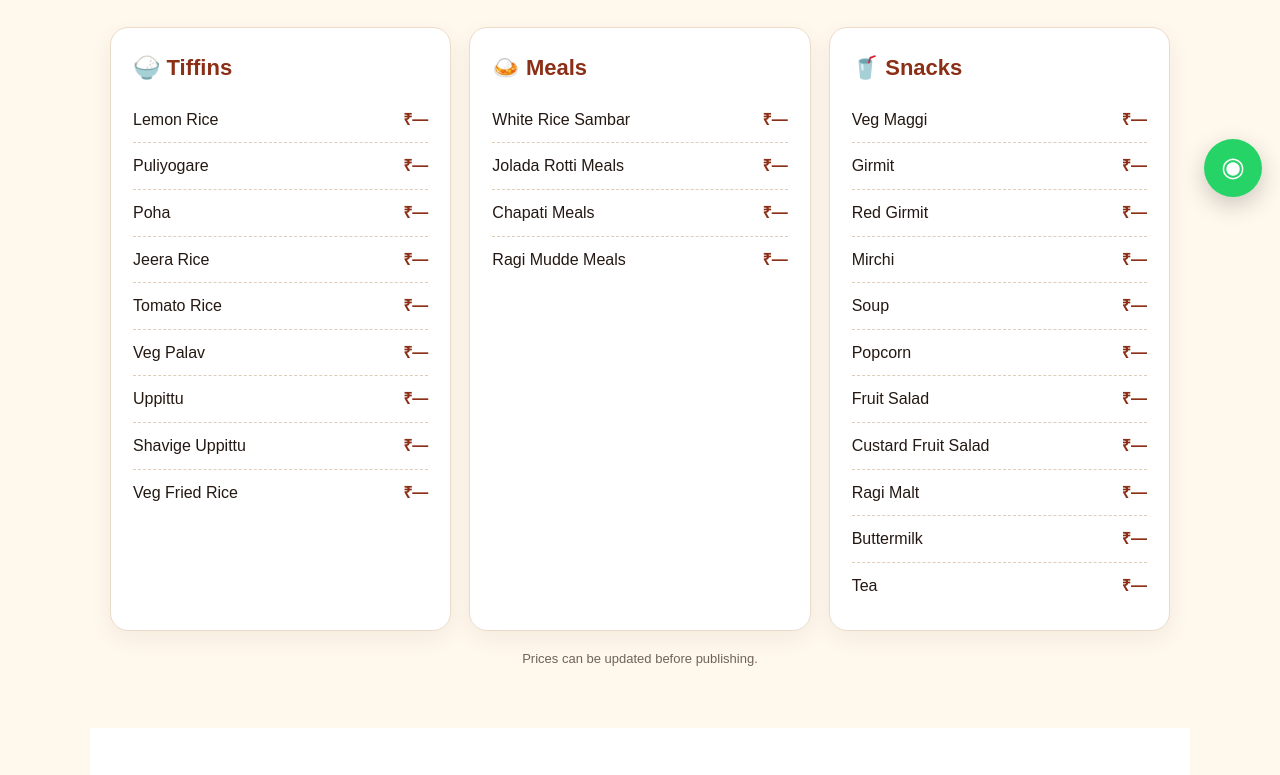
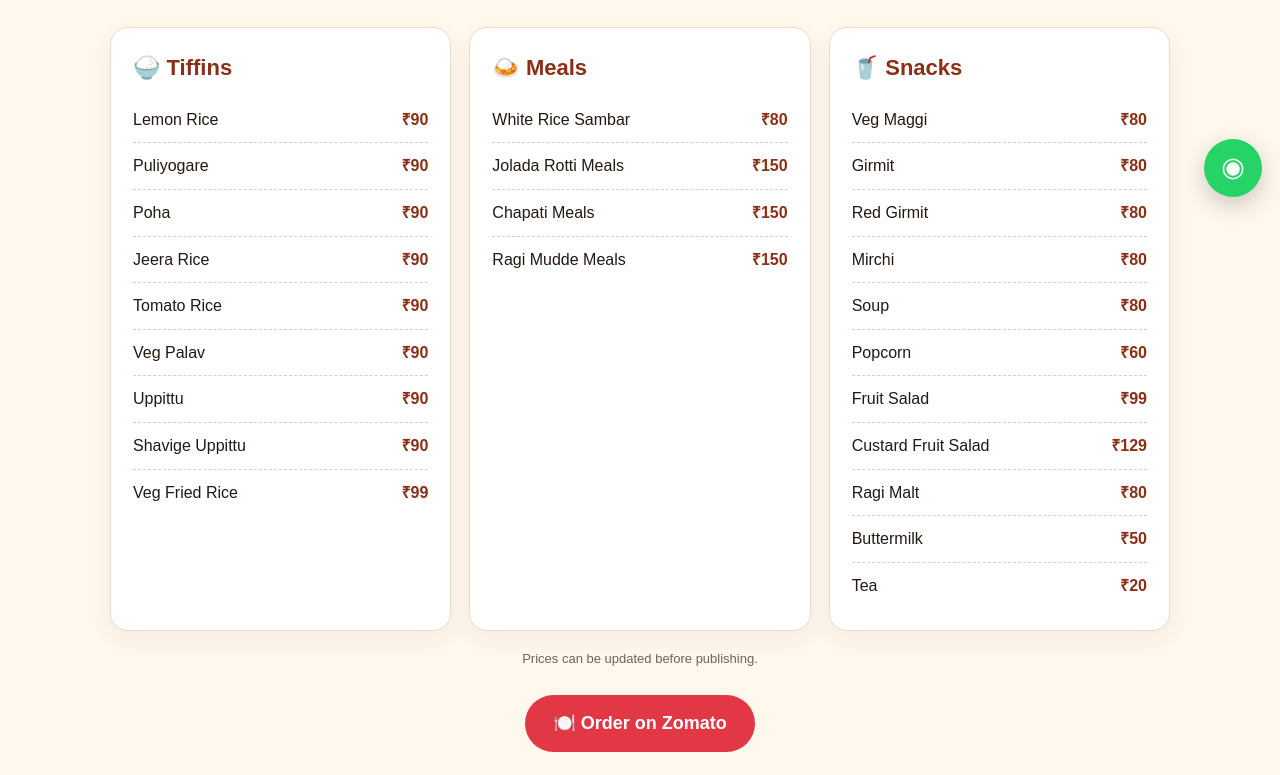
Before and after one commit to kiranbadiger171-hue/Hommies-Kitchen-, a plain HTML site: page index.html in a window 1280 px wide. Shown: the part 585-1360 px from the top of the page. Drawn offline with Linux system fonts and the light colour scheme.

Commit message:
Update index.html

```diff
--- a/index.html
+++ b/index.html
@@ -62,37 +62,50 @@ section{padding:45px 16px}.card{padding:18px}.hero p{font-size:17px}
   <div class="section-title"><h2>Our Menu</h2><p>Vegetarian favourites for every time of the day</p></div>
   <div class="categories">
     <div class="card"><h3>🍚 Tiffins</h3>
-      <div class="item"><span>Lemon Rice</span><span class="price">₹—</span></div>
-      <div class="item"><span>Puliyogare</span><span class="price">₹—</span></div>
-      <div class="item"><span>Poha</span><span class="price">₹—</span></div>
-      <div class="item"><span>Jeera Rice</span><span class="price">₹—</span></div>
-      <div class="item"><span>Tomato Rice</span><span class="price">₹—</span></div>
-      <div class="item"><span>Veg Palav</span><span class="price">₹—</span></div>
-      <div class="item"><span>Uppittu</span><span class="price">₹—</span></div>
-      <div class="item"><span>Shavige Uppittu</span><span class="price">₹—</span></div>
-      <div class="item"><span>Veg Fried Rice</span><span class="price">₹—</span></div>
+      <div class="item"><span>Lemon Rice</span><span class="price">₹90</span></div>
+      <div class="item"><span>Puliyogare</span><span class="price">₹90</span></div>
+      <div class="item"><span>Poha</span><span class="price">₹90</span></div>
+      <div class="item"><span>Jeera Rice</span><span class="price">₹90</span></div>
+      <div class="item"><span>Tomato Rice</span><span class="price">₹90</span></div>
+      <div class="item"><span>Veg Palav</span><span class="price">₹90</span></div>
+      <div class="item"><span>Uppittu</span><span class="price">₹90</span></div>
+      <div class="item"><span>Shavige Uppittu</span><span class="price">₹90</span></div>
+      <div class="item"><span>Veg Fried Rice</span><span class="price">₹99</span></div>
     </div>
     <div class="card"><h3>🍛 Meals</h3>
-      <div class="item"><span>White Rice Sambar</span><span class="price">₹—</span></div>
-      <div class="item"><span>Jolada Rotti Meals</span><span class="price">₹—</span></div>
-      <div class="item"><span>Chapati Meals</span><span class="price">₹—</span></div>
-      <div class="item"><span>Ragi Mudde Meals</span><span class="price">₹—</span></div>
+      <div class="item"><span>White Rice Sambar</span><span class="price">₹80</span></div>
+      <div class="item"><span>Jolada Rotti Meals</span><span class="price">₹150</span></div>
+      <div class="item"><span>Chapati Meals</span><span class="price">₹150</span></div>
+      <div class="item"><span>Ragi Mudde Meals</span><span class="price">₹150</span></div>
     </div>
     <div class="card"><h3>🥤 Snacks</h3>
-      <div class="item"><span>Veg Maggi</span><span class="price">₹—</span></div>
-      <div class="item"><span>Girmit</span><span class="price">₹—</span></div>
-      <div class="item"><span>Red Girmit</span><span class="price">₹—</span></div>
-      <div class="item"><span>Mirchi</span><span class="price">₹—</span></div>
-      <div class="item"><span>Soup</span><span class="price">₹—</span></div>
-      <div class="item"><span>Popcorn</span><span class="price">₹—</span></div>
-      <div class="item"><span>Fruit Salad</span><span class="price">₹—</span></div>
-      <div class="item"><span>Custard Fruit Salad</span><span class="price">₹—</span></div>
-      <div class="item"><span>Ragi Malt</span><span class="price">₹—</span></div>
-      <div class="item"><span>Buttermilk</span><span class="price">₹—</span></div>
-      <div class="item"><span>Tea</span><span class="price">₹—</span></div>
+      <div class="item"><span>Veg Maggi</span><span class="price">₹80</span></div>
+      <div class="item"><span>Girmit</span><span class="price">₹80</span></div>
+      <div class="item"><span>Red Girmit</span><span class="price">₹80</span></div>
+      <div class="item"><span>Mirchi</span><span class="price">₹80</span></div>
+      <div class="item"><span>Soup</span><span class="price">₹80</span></div>
+      <div class="item"><span>Popcorn</span><span class="price">₹60</span></div>
+      <div class="item"><span>Fruit Salad</span><span class="price">₹99</span></div>
+      <div class="item"><span>Custard Fruit Salad</span><span class="price">₹129</span></div>
+      <div class="item"><span>Ragi Malt</span><span class="price">₹80</span></div>
+      <div class="item"><span>Buttermilk</span><span class="price">₹50</span></div>
+      <div class="item"><span>Tea</span><span class="price">₹20</span></div>
     </div>
   </div>
   <p class="note">Prices can be updated before publishing.</p>
+  <div style="text-align:center;margin:25px 0;">
+
+  <a href="https://zomato.onelink.me/xqzv/umd1p8v6"
+
+     target="_blank"
+
+     style="display:inline-block;background:#e23744;color:white;padding:14px 28px;border-radius:30px;text-decoration:none;font-weight:bold;font-size:18px;">
+
+    🍽️ Order on Zomato
+
+  </a>
+
+</div>
 </section>
 
 <section id="about" class="about">
```
